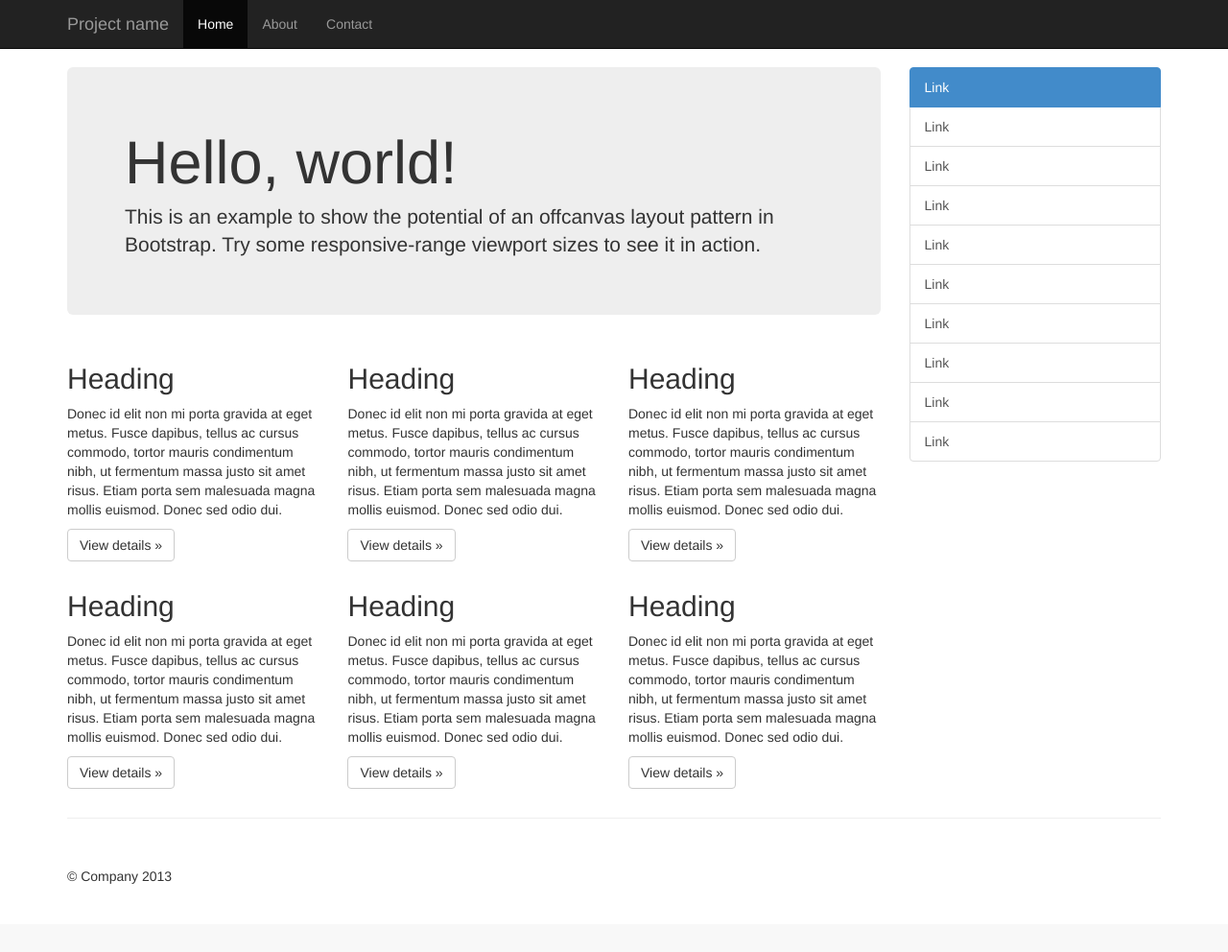
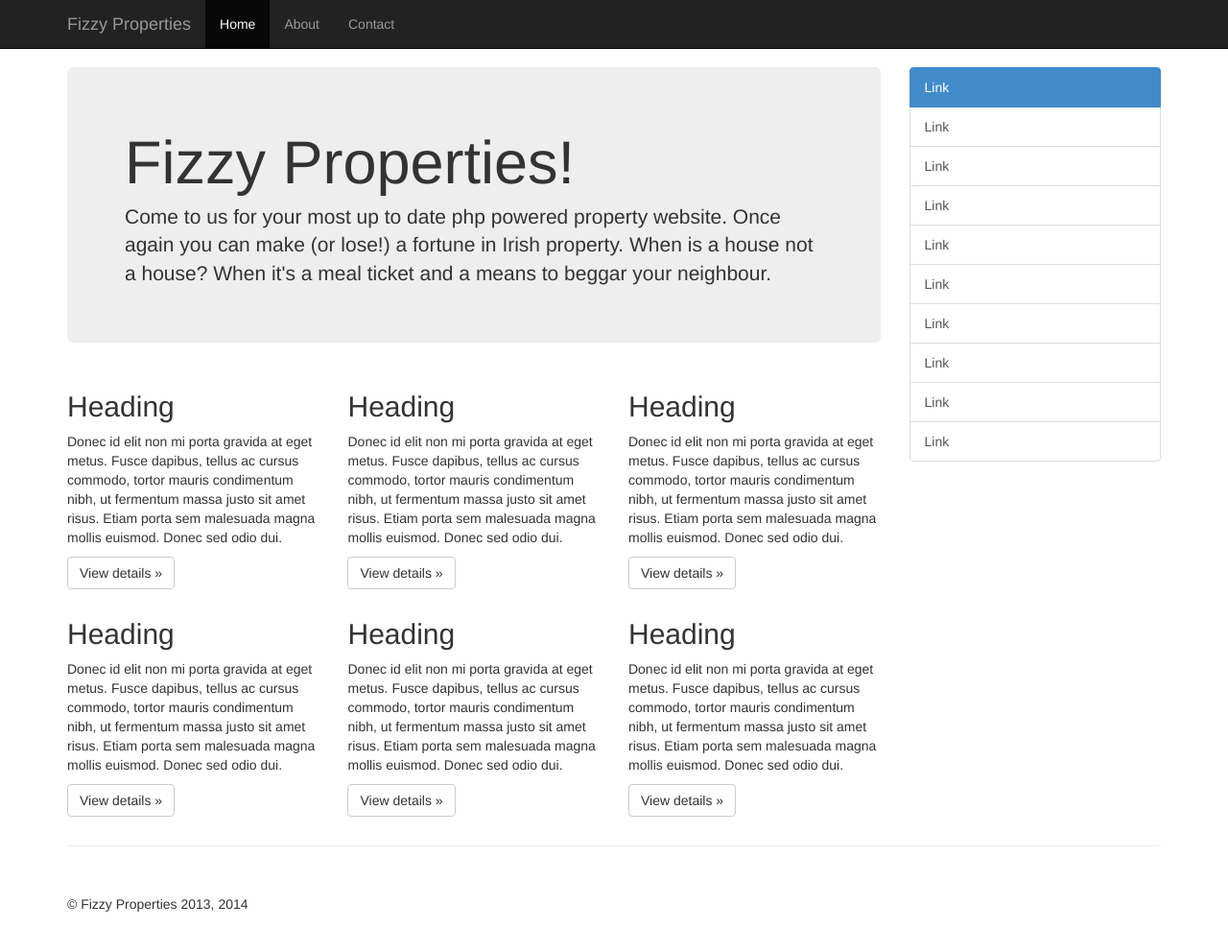
Before and after one commit to efelton/property-website-project, a PHP site: page / in a window 1280 px wide. Shown: the whole page at 96% size. Before the commit the page ends 921 px from the top, so only its background shows below. Run offline with PHP 8.4, Linux system fonts and the light colour scheme; some libraries are stand-ins or nearby versions.

Commit message:
Omitted from previous commit

```diff
--- a/index.php
+++ b/index.php
@@ -8,13 +8,14 @@
     <meta name="author" content="">
     <link rel="shortcut icon" href="http://getbootstrap.com/docs-assets/ico/favicon.png">
 
-    <title>Off Canvas Template for Bootstrap</title>
+    <title>Fizzy Properties</title>
 
     <!-- Bootstrap core CSS -->
-    <link href="http://getbootstrap.com/dist/css/bootstrap.min.css" rel="stylesheet">
+    <link href=".\vendor\bootstrap-3.0.3-dist\css\bootstrap.min.css" rel="stylesheet">
 
     <!-- Custom styles for this template -->
-    <link href="http://getbootstrap.com/examples/offcanvas/offcanvas.css" rel="stylesheet">
+    <link href=".\vendor\bootstrap-3.0.3-dist\offcanvas\offcanvas.css" rel="stylesheet">
+
 
     <!-- Just for debugging purposes. Don't actually copy this line! -->
     <!--[if lt IE 9]><script src="../../docs-assets/js/ie8-responsive-file-warning.js"></script><![endif]-->
@@ -36,11 +37,11 @@
             <span class="icon-bar"></span>
             <span class="icon-bar"></span>
           </button>
-          <a class="navbar-brand" href="http://getbootstrap.com/examples/offcanvas/#">Project name</a>
+          <a class="navbar-brand" href=".">Fizzy Properties</a>
         </div>
         <div class="collapse navbar-collapse">
           <ul class="nav navbar-nav">
-            <li class="active"><a href="http://getbootstrap.com/examples/offcanvas/#">Home</a></li>
+            <li class="active"><a href=".">Home</a></li>
             <li><a href="http://getbootstrap.com/examples/offcanvas/#about">About</a></li>
             <li><a href="http://getbootstrap.com/examples/offcanvas/#contact">Contact</a></li>
           </ul>
@@ -57,8 +58,8 @@
             <button type="button" class="btn btn-primary btn-xs" data-toggle="offcanvas">Toggle nav</button>
           </p>
           <div class="jumbotron">
-            <h1>Hello, world!</h1>
-            <p>This is an example to show the potential of an offcanvas layout pattern in Bootstrap. Try some responsive-range viewport sizes to see it in action.</p>
+            <h1>Fizzy Properties!</h1>
+            <p>Come to us for your most up to date php powered property website. Once again you can make (or lose!) a fortune in Irish property. When is a house not a house? When it's a meal ticket and a means to beggar your neighbour. </p>
           </div>
           <div class="row">
             <div class="col-6 col-sm-6 col-lg-4">
@@ -113,7 +114,7 @@
       <hr>
 
       <footer>
-        <p>© Company 2013</p>
+        <p>© Fizzy Properties 2013, 2014</p>
       </footer>
 
     </div><!--/.container-->
@@ -124,8 +125,8 @@
     ================================================== -->
     <!-- Placed at the end of the document so the pages load faster -->
     <script src=".\vendor\bootstrap-3.0.3-dist\jquery-1.10.2.min.js"></script>
-    <script src=".\vendor\bootstrap-3.0.3-distbootstrap.min.js"></script>
-    <script src=".\vendor\bootstrap-3.0.3-distoffcanvas.js"></script>
+    <script src=".\vendor\bootstrap-3.0.3-dist\bootstrap.min.js"></script>
+    <script src=".\vendor\bootstrap-3.0.3-dist\offcanvas.js"></script>
 
 
 </body></html>
```
